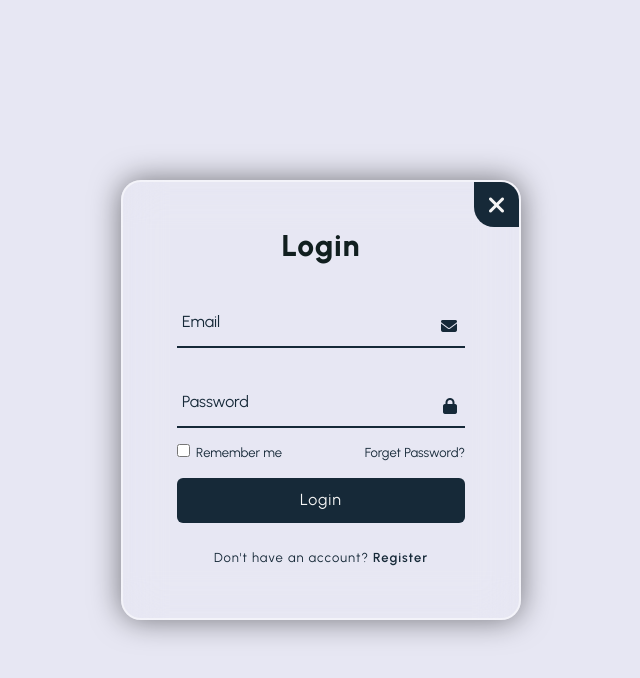
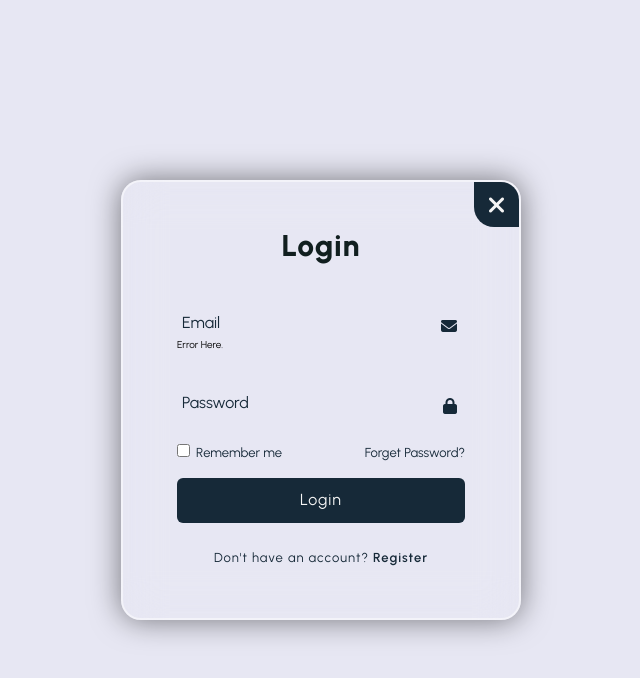
Before and after one commit to rohanshakya1316/4th-sem-Project-Ecom, a PHP site: page /Login/login.php in a window 1280 px wide. Shown: the top 678 px of the page, without its empty margins (319-959 px from the left). Run offline with PHP 8.4, Linux system fonts and the light colour scheme.

Commit message:
login validation starting

```diff
--- a/Login/login.css
+++ b/Login/login.css
@@ -101,8 +101,11 @@ body {
     position: relative;
     width: 100%;
     height: 5rem;
-    border-bottom: 2px solid rgb(22, 41, 56);
+    /* border-bottom: 2px solid rgb(22, 41, 56); */
     margin: 3rem 0;
+    display: flex;
+    flex-direction: column;
+    gap: 20px;
 }
 
 .input-box label {
--- a/Login/login.js
+++ b/Login/login.js
@@ -2,6 +2,18 @@ const wrapper = document.querySelector(".wrapper");
 const loginLink = document.querySelector(".login-link");
 const registerLink = document.querySelector(".register-link");
 
+// Form Validation
+const form = document.querySelectorAll(".form");
+const username = document.querySelectorAll(".username");
+const email = document.querySelectorAll(".email");
+const password = document.querySelectorAll(".password");
+const password2 = document.querySelector(".password2");
+
+form.addEventListener('subimt', e => {
+    e.preventDefault();  // it cancels the event.
+
+    validationOfData();
+});
 
 registerLink.addEventListener("click", () => {
     wrapper.classList.add('active');
--- a/Login/login.php
+++ b/Login/login.php
@@ -1,24 +1,20 @@
 <!DOCTYPE html>
 <html lang="en">
+
 <head>
     <meta charset="UTF-8">
     <meta name="viewport" content="width=device-width, initial-scale=1.0">
     <title>Login & Registration</title>
+    <link rel="stylesheet" href="https://cdnjs.cloudflare.com/ajax/libs/font-awesome/6.5.1/css/all.min.css"
+        integrity="sha512-DTOQO9RWCH3ppGqcWaEA1BIZOC6xxalwEsw9c2QQeAIftl+Vegovlnee1c9QX4TctnWMn13TZye+giMm8e2LwA=="
+        crossorigin="anonymous" referrerpolicy="no-referrer" />
     <link
-        rel="stylesheet"
-        href="https://cdnjs.cloudflare.com/ajax/libs/font-awesome/6.5.1/css/all.min.css"
-        integrity="sha512-DTOQO9RWCH3ppGqcWaEA1BIZOC6xxalwEsw9c2QQeAIftl+Vegovlnee1c9QX4TctnWMn13TZye+giMm8e2LwA=="
-        crossorigin="anonymous"
-        referrerpolicy="no-referrer"
-    />
-    <link
-    <link
-    href="https://fonts.googleapis.com/css2?family=Jost:wght@300;400;500;700&family=Poppins:wght@200;300;400;600&family=Quicksand:wght@300;400;500;600;700&family=Urbanist:wght@300;400;600;700;800;900&display=swap"
-    rel="stylesheet"
-  />
-  <link rel="stylesheet" href="login.css">
+        href="https://fonts.googleapis.com/css2?family=Jost:wght@300;400;500;700&family=Poppins:wght@200;300;400;600&family=Quicksand:wght@300;400;500;600;700&family=Urbanist:wght@300;400;600;700;800;900&display=swap"
+        rel="stylesheet" />
+    <link rel="stylesheet" href="login.css">
     <script src="login.js" defer></script>
 </head>
+
 <body class="mainContainer">
     <div class="wrapper container">
         <span class="icon-close">
@@ -28,16 +24,18 @@
         <!-- Login Form Start -->
         <div class="form-box login">
             <h2>Login</h2>
-            <form action="#">
+            <form class="form" action="#">
                 <div class="input-box">
                     <span class="icon"><i class="fa-solid fa-envelope"></i></span>
-                    <input type="email" required>
+                    <input type="email" class="email" name="email" required>
                     <label>Email</label>
+                    <div class="error">Error Here.</div>
                 </div>
                 <div class="input-box">
                     <span class="icon"><i class="fa-solid fa-lock"></i></span>
-                    <input type="password" required>
+                    <input type="password" class="password" name="password" required>
                     <label>Password</label>
+                    <div class="error"></div>
                 </div>
                 <div class="remember-forgot">
                     <label>
@@ -58,26 +56,30 @@
         <!-- Registration Form Start -->
         <div class="form-box register">
             <h2>Registration</h2>
-            <form action="#">
+            <form class="form" action="#">
                 <div class="input-box">
                     <span class="icon"><i class="fa-solid fa-user"></i></span>
-                    <input type="text" name="user" required>
+                    <input type="text" class="username" name="username" required>
                     <label>Username</label>
+                    <div class="error"></div>
                 </div>
                 <div class="input-box">
                     <span class="icon"><i class="fa-solid fa-envelope"></i></span>
-                    <input type="email" name="email" required>
+                    <input type="email" class="email" name="email" required>
                     <label>Email</label>
+                    <div class="error"></div>
                 </div>
                 <div class="input-box">
                     <span class="icon"><i class="fa-solid fa-lock"></i></span>
-                    <input type="password" name="password" required>
+                    <input type="password" class="password" name="password" required>
                     <label>Password</label>
+                    <div class="error"></div>
                 </div>
                 <div class="input-box">
                     <span class="icon"><i class="fa-solid fa-lock"></i></i></span>
-                    <input type="password" name="password" required>
+                    <input type="password" class="password2" name="password" required>
                     <label>Confirm Password</label>
+                    <div class="error"></div>
                 </div>
                 <div class="remember-forgot">
                     <label>
@@ -95,4 +97,5 @@
         <!-- Registration Form End -->
     </div>
 </body>
+
 </html>
```
